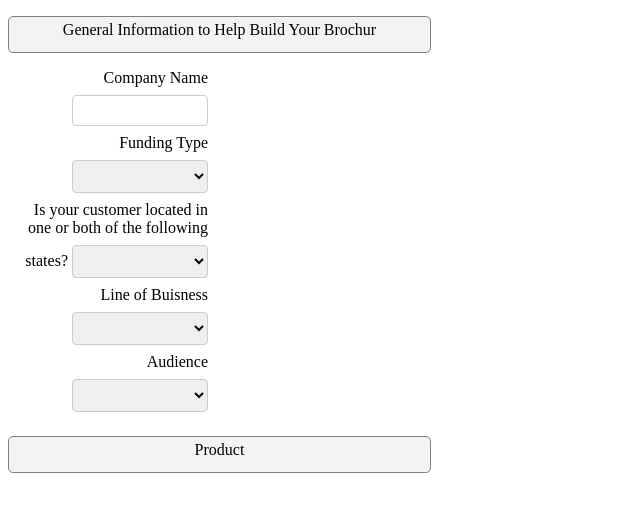
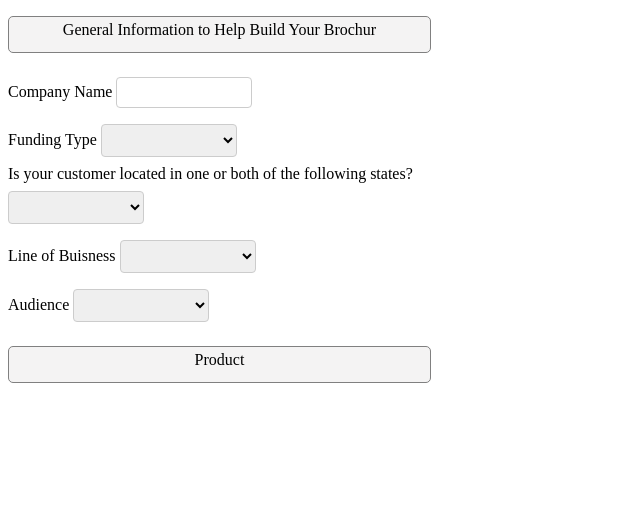
Before and after one commit to girish26/js-host, a plain HTML site: page index.html in a window 1280 px wide. Both pictures are taken after a click on the element "General Information to Help Build Your Brochur". Shown: the whole page, without its empty margins (0-640 px from the left). Drawn offline with nearby package versions, Linux system fonts and the light colour scheme.

Commit message:
css changes added

```diff
--- a/product_style.css
+++ b/product_style.css
@@ -13,8 +13,8 @@
 }
 
 label{
-    width: 200px;
-    text-align: right;
+    width: 490px;
+    text-align: left;
     display: inline-block;
 }
 
@@ -23,7 +23,7 @@ label{
     color: #444;
     cursor: pointer;
     padding: 18px;
-    width: 100%;
+    width: 200%;
     border: none;
     text-align: left;
     outline: none;
```
